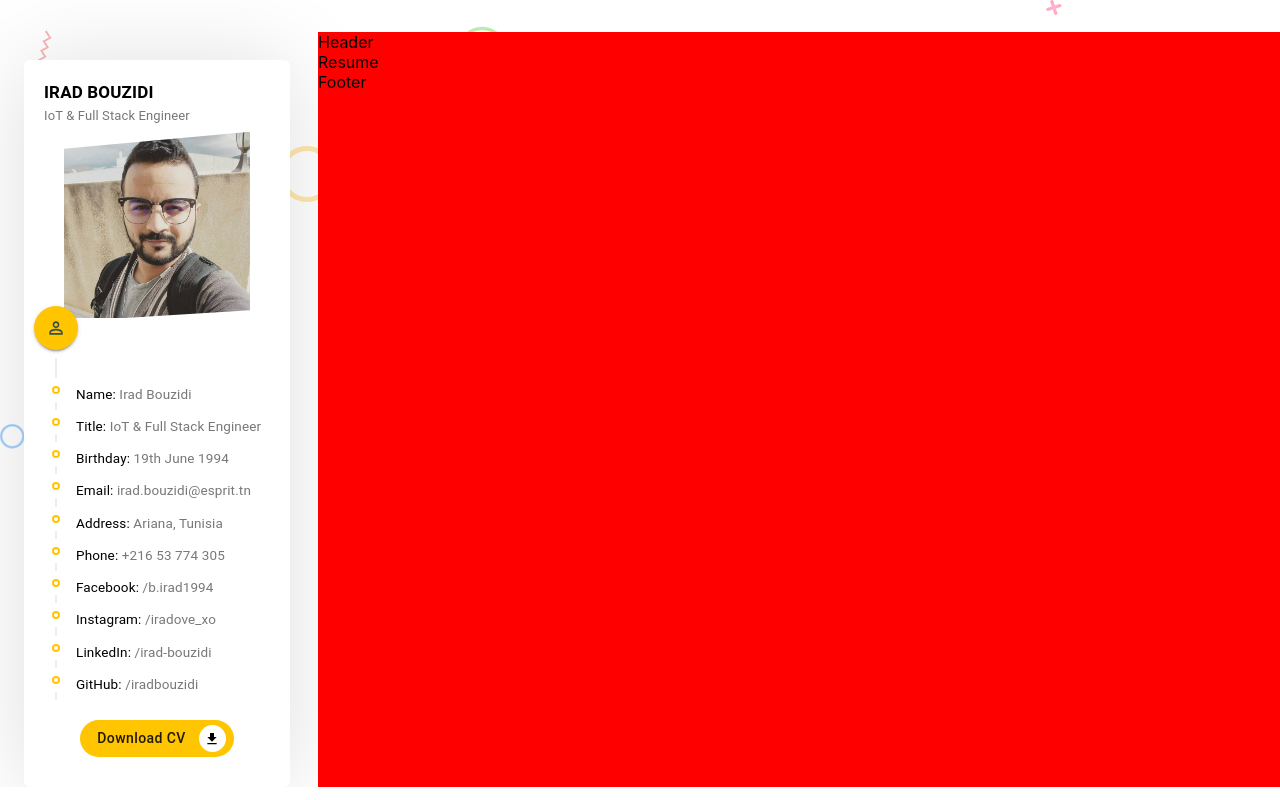
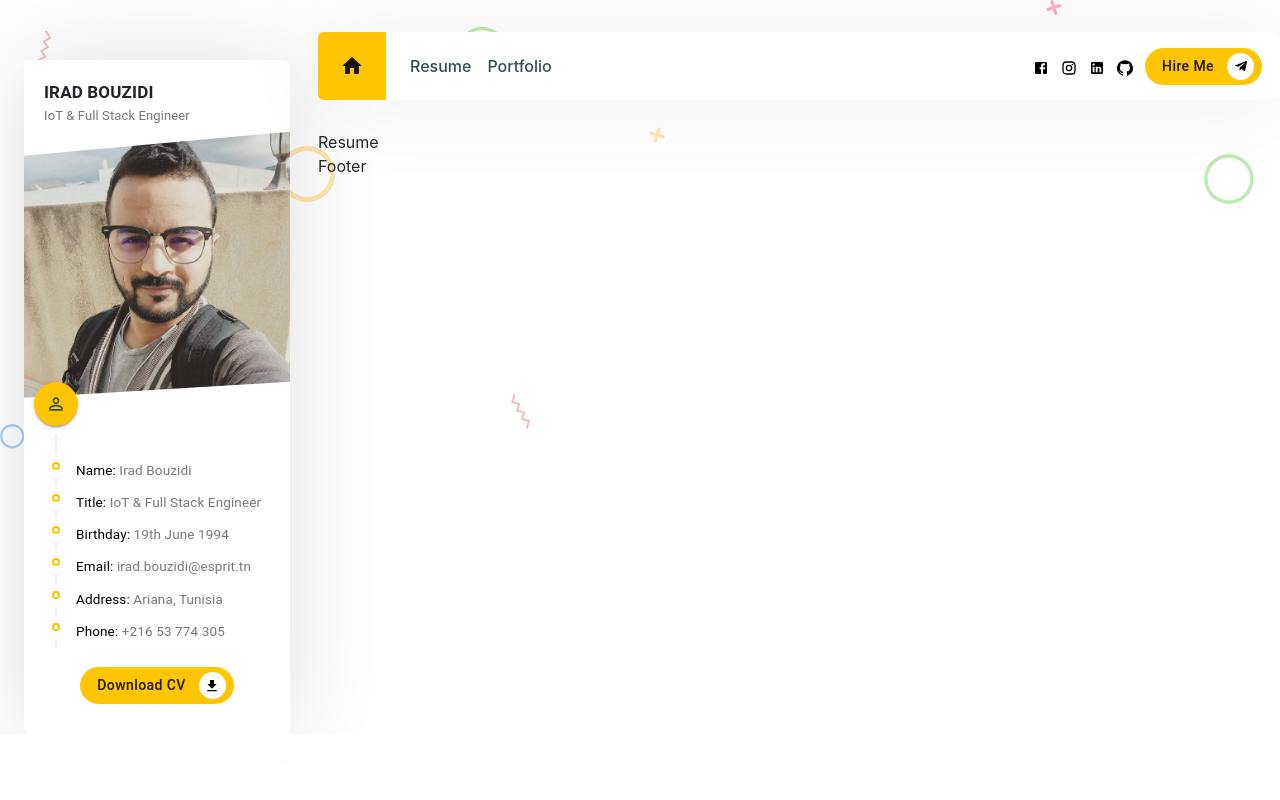
Before and after one commit to iradbouzidi/irad-portfolio, a React (Create React App) app: page / in a window 1280 px wide. Built offline with nearby package versions, Linux system fonts and the light colour scheme.

Commit message:
header component

```diff
--- a/package.json
+++ b/package.json
@@ -9,7 +9,9 @@
     "@testing-library/jest-dom": "^5.11.6",
     "@testing-library/react": "^11.2.2",
     "@testing-library/user-event": "^12.3.0",
+    "bootstrap": "^4.5.3",
     "react": "^17.0.1",
+    "react-bootstrap": "^1.4.0",
     "react-dom": "^17.0.1",
     "react-router-dom": "^5.2.0",
     "react-scripts": "4.0.1",
--- a/src/App.js
+++ b/src/App.js
@@ -12,18 +12,12 @@
   return (
     <Container className={"top_60"}>
       <Grid container spacing={7}>
-        <Grid
-          item
-          xs={12}
-          sm={12}
-          md={4}
-          lg={3}
-        >
+        <Grid item xs={12} sm={12} md={4} lg={3}>
           <Profile />
         </Grid>
-        <Grid xs style={{ backgroundColor: "red" }}>
-          <Header />
+        <Grid xs>
           <Router>
+            <Header />
             <Switch>
               <Route path="/portfolio">
                 <Portfolio />
--- /dev/null
+++ b/src/components/Header/Header.css
@@ -0,0 +1,50 @@
+.header {
+    margin-bottom: 30px !important;
+    background-color: white !important;
+    padding: 0 22px 0 0 !important;
+    border-radius: 15px !important;
+    box-shadow: 0px 2px 92px 0px rgba(0, 0, 0, 0.07) !important;
+}
+
+.header_navlink {
+    padding: 0;
+}
+
+.header .header_link {
+    font-weight: 500;
+    color: darkslategray !important;
+}
+
+.header .header_link:hover {
+    color: var(--main-color) !important;
+}
+
+.header .header_link_active {
+    font-weight: 500;
+    color: var(--main-color) !important;
+}
+
+.header .header_home {
+    background-color: var(--main-color);
+    padding: 22px;
+    display: flex;
+    justify-content: center;
+    align-items: center;
+    border-top-left-radius: 6px;
+    border-bottom-left-radius: 6px;
+}
+
+.header .header_right {
+    display: flex !important;
+    align-items: center !important;
+}
+
+.header .header_left {
+    margin-right: auto;
+}
+
+.header .header_right > a > .MuiSvgIcon-root {
+    font-size: 16px !important;
+    margin-right: 12px;
+    color: black;
+}
--- a/src/components/Header/Header.js
+++ b/src/components/Header/Header.js
@@ -1,7 +1,75 @@
 import React from "react";
+import { Link, NavLink, withRouter } from "react-router-dom";
+import {
+  Button,
+  Form,
+  FormControl,
+  Nav,
+  Navbar,
+  NavDropdown,
+} from "react-bootstrap";
+import "bootstrap/dist/css/bootstrap.min.css";
+import {
+  HomeRounded,
+  SchoolRounded,
+  WorkRounded,
+  Facebook,
+  Instagram,
+  LinkedIn,
+  GitHub,
+  Telegram,
+} from "@material-ui/icons";
+import CustomButton from "../CustomButton/CustomButton";
+import resumeData from "../../utils/resumeData";
+import "./Header.css";
 
-function Header() {
-  return <div>Header</div>;
+function Header({ props }) {
+  const pathName = props?.location?.pathname;
+
+  return (
+    <Navbar expand={"lg"} sticky={"top"} className={"header"}>
+      {/* Home Link */}
+      <Nav.Link as={NavLink} to={"/"} className={"header_navlink"}>
+        <Navbar.Brand className={"header_home"}>
+          <HomeRounded />
+        </Navbar.Brand>
+      </Nav.Link>
+      <Navbar.Toggle />
+
+      <Navbar.Collapse>
+        <Nav className="header_left">
+          {/* Resume Link */}
+          <Nav.Link
+            as={NavLink}
+            to={"/"}
+            className={pathName == "/" ? "header_link_active" : "header_link"}
+          >
+            Resume
+          </Nav.Link>
+
+          {/* Portfolio Link */}
+          <Nav.Link
+            as={NavLink}
+            to={"/portfolio"}
+            className={
+              pathName == "/portfolio" ? "header_link_active" : "header_link"
+            }
+          >
+            Portfolio
+          </Nav.Link>
+        </Nav>
+
+        <div className="header_right">
+          {Object.keys(resumeData.socials).map((key) => (
+            <a href={resumeData.socials[key].link} target={"_blank"}>
+              {resumeData.socials[key].icon}
+            </a>
+          ))}
+          <CustomButton text={"Hire Me"} icon={<Telegram />} />
+        </div>
+      </Navbar.Collapse>
+    </Navbar>
+  );
 }
 
-export default Header;
+export default withRouter(Header);
--- a/src/components/Profile/Profile.js
+++ b/src/components/Profile/Profile.js
@@ -4,12 +4,12 @@
   CustomTimelineSeperator,
 } from "../CustomTimeline/CustomTimeline";
 import TimelineItem from "@material-ui/lab/TimelineItem";
-import resumeData from "../../utils/resumeData";
 import PersonOutlineIcon from "@material-ui/icons/PersonOutline";
 import irad from "../../assets/images/irad.jpg";
 import TimelineContent from "@material-ui/lab/TimelineContent";
 import CustomButton from "../CustomButton/CustomButton";
 import GetAppIcon from "@material-ui/icons/GetApp";
+import resumeData from "../../utils/resumeData";
 import "./Profile.css";
 
 const CustomTimelineItem = ({ title, text, link, icon }) => (
@@ -53,15 +53,8 @@
           <CustomTimelineItem title="Email" text={resumeData.email} />
           <CustomTimelineItem title="Address" text={resumeData.address} />
           <CustomTimelineItem title="Phone" text={resumeData.phone} />
-          {Object.keys(resumeData.socials).map((key) => (
-            <CustomTimelineItem
-              title={key}
-              text={resumeData.socials[key].text}
-              link={resumeData.socials[key].link}
-            />
-          ))}
         </CustomTimeline>
-        <div className={"button_container"}>
+        <div className={"button_container"} style={{ display: "flex" }}>
           <CustomButton text={"Download CV"} icon={<GetAppIcon />} />
         </div>
       </div>
```
Also changed, not shown: 2 other files (tests, documents, lock files or other folders).
